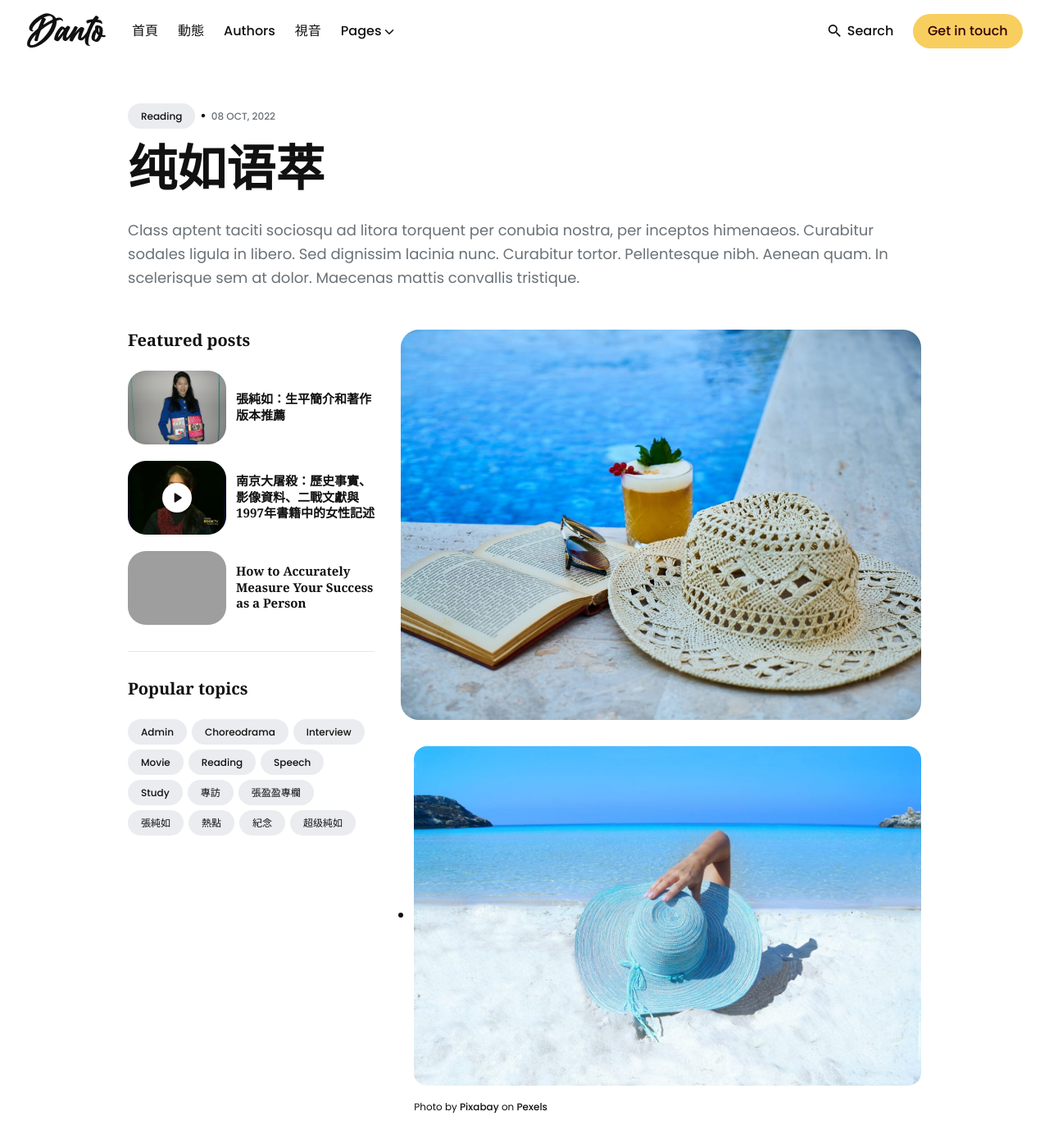
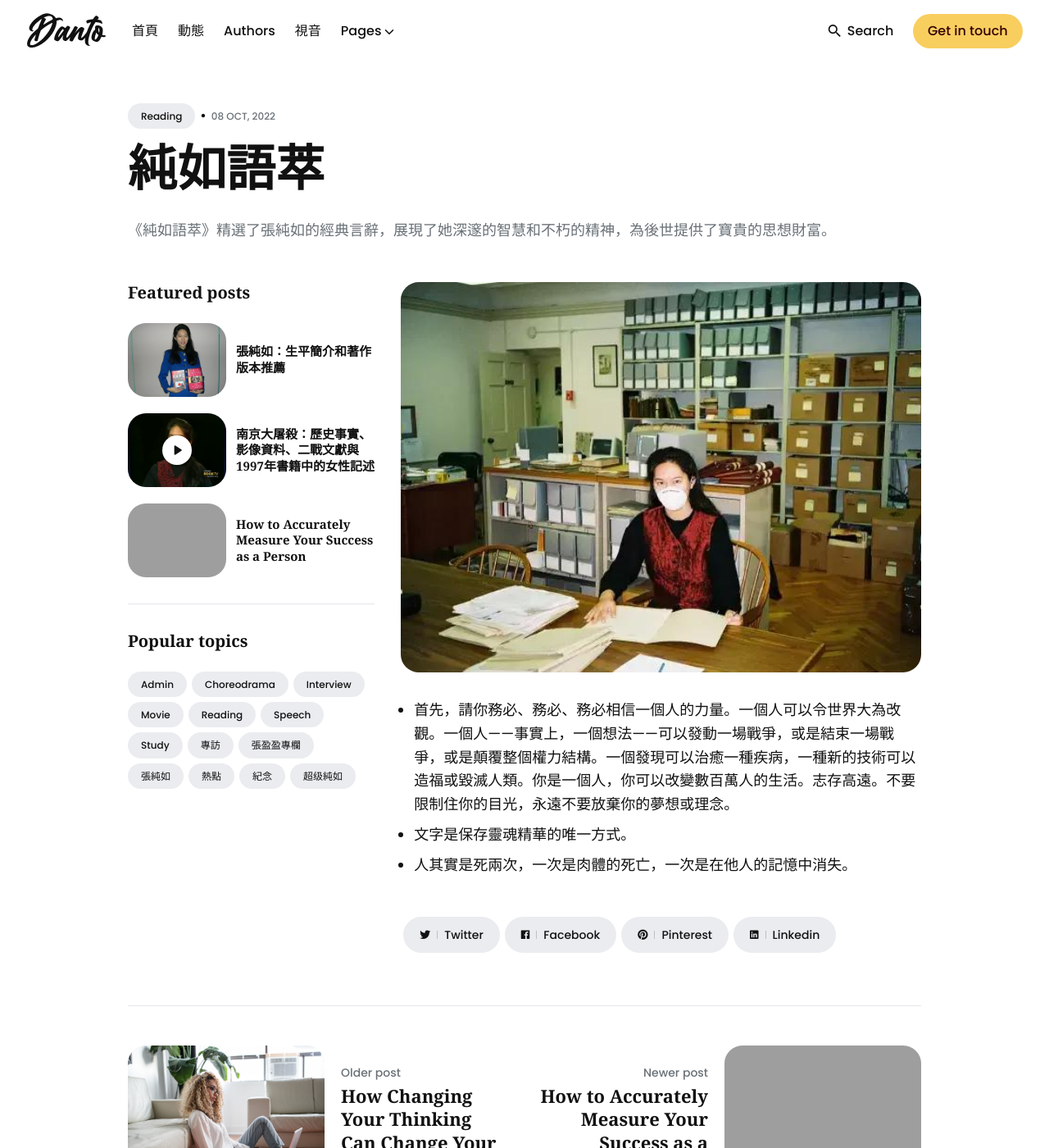
Before and after one commit to thatirischang/thatirischang.github.io, a Jekyll site: the page built from _posts/2022-10-08-14-reasons-why-reading-is-good-for-your-health.md, in a window 1280 px wide and 1400 px high. Shown: the whole window at 82% size. Built offline with Jekyll 4.4.1, drawn with Linux system fonts in a browser that asks for light colours; grey boxes are pictures that could not be loaded.

Commit message:
Update 2022-10-08-14-reasons-why-reading-is-good-for-your-health.md

```diff
--- a/_posts/2022-10-08-14-reasons-why-reading-is-good-for-your-health.md
+++ b/_posts/2022-10-08-14-reasons-why-reading-is-good-for-your-health.md
@@ -1,13 +1,13 @@
 ---
 layout: post
-title: 纯如语萃
-description: Class aptent taciti sociosqu ad litora torquent per conubia nostra, per inceptos himenaeos. Curabitur sodales ligula in libero. Sed dignissim lacinia nunc. Curabitur tortor. Pellentesque nibh. Aenean quam. In scelerisque sem at dolor. Maecenas mattis convallis tristique.
+title: 純如語萃
+description: 《純如語萃》精選了張純如的經典言辭，展現了她深邃的智慧和不朽的精神，為後世提供了寶貴的思想財富。
 date: 2022-10-08 18:05:55 +0300
 author: kaiya
-image: '/images/12.jpg'
+image: '/images/127.jpg'
 tags: [reading]
 featured: true
 ---
-*
-![Woman]({{site.baseurl}}/images/12-1.jpg)
-*Photo by [Pixabay](https://www.pexels.com/photo/blue-sun-hat-33622/) on [Pexels](https://unsplash.com/)*
+* 首先，請你務必、務必、務必相信一個人的力量。一個人可以令世界大為改觀。一個人——事實上，一個想法——可以發動一場戰爭，或是結束一場戰爭，或是顛覆整個權力結構。一個發現可以治癒一種疾病，一種新的技術可以造福或毀滅人類。你是一個人，你可以改變數百萬人的生活。志存高遠。不要限制住你的目光，永遠不要放棄你的夢想或理念。
+* 文字是保存靈魂精華的唯一方式。
+* 人其實是死兩次，一次是肉體的死亡，一次是在他人的記憶中消失。
```
